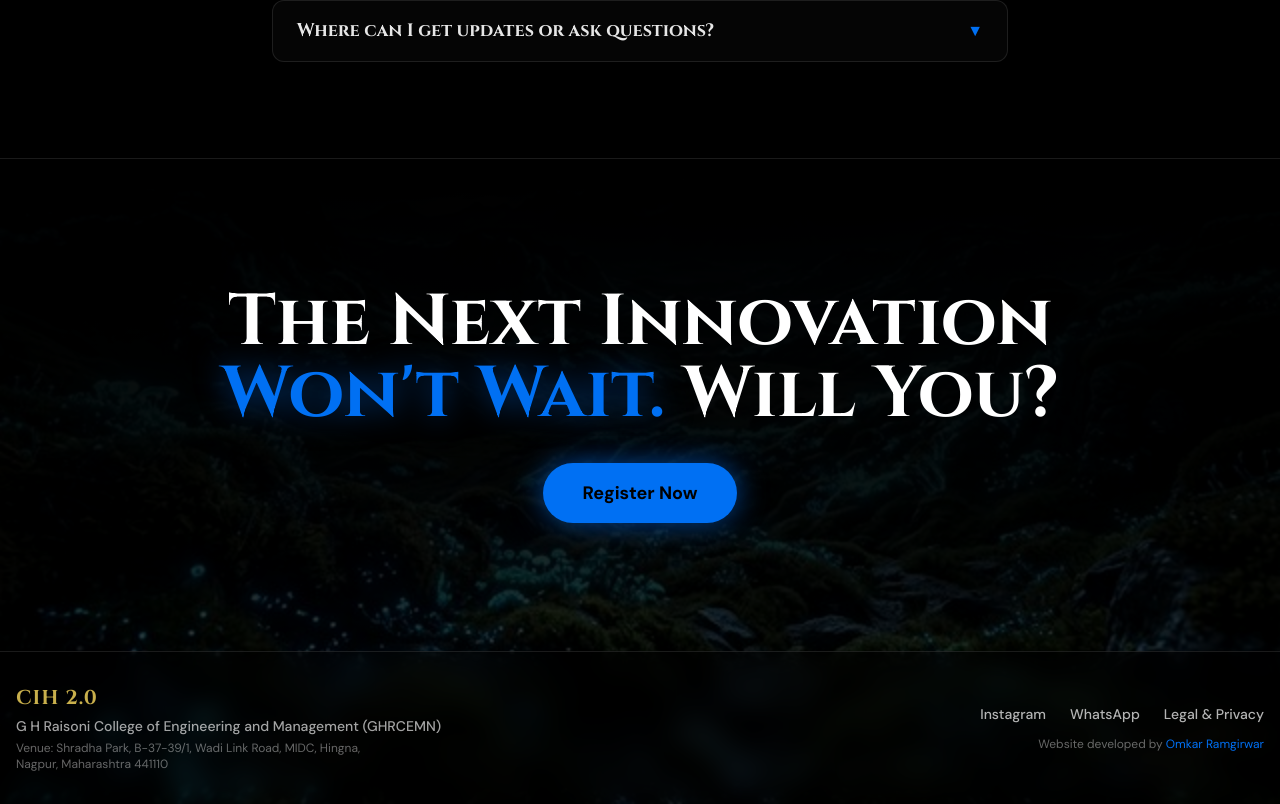
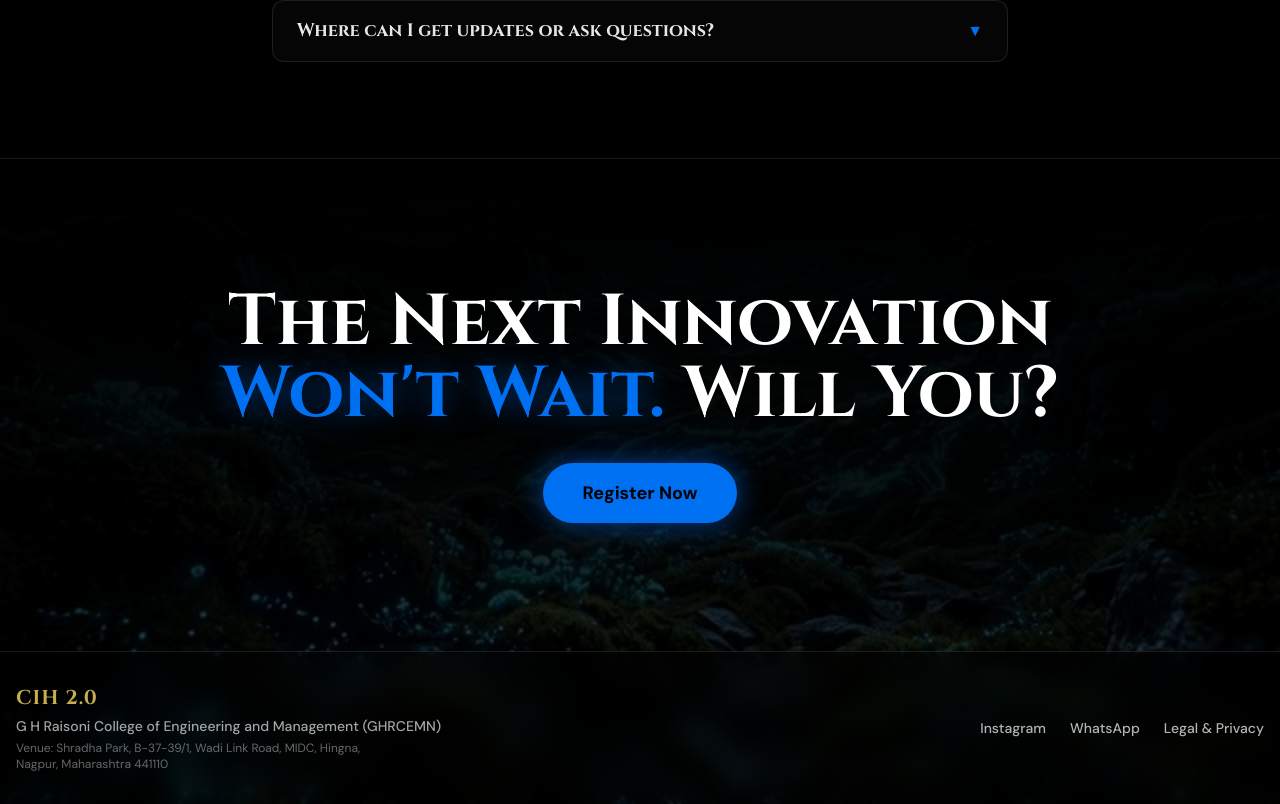
Before and after one commit to Omkar2240/cih-2.0, a Next.js app: page / in a window 1280 px wide. Shown: the part 6785-7589 px from the top of the page. Built offline with nearby package versions, Linux system fonts and the light colour scheme.

Commit message:
Remove developer credit from TerrainFooter
Removed the developer credit section from the footer.

```diff
--- a/src/components/sections/TerrainFooter.tsx
+++ b/src/components/sections/TerrainFooter.tsx
@@ -60,9 +60,6 @@ export function TerrainFooter() {
               <a href="https://chat.whatsapp.com/CauypSZQb7p7TGJxgqZGEq" className="hover:text-neon-cyan transition-colors">WhatsApp</a>
               <a href="/legal" className="hover:text-neon-cyan transition-colors">Legal & Privacy</a>
             </div>
-            <div className="text-xs text-white/40 font-body">
-              Website developed by <a href="https://omkarramgirwar.vercel.app/" target="_blank" rel="noopener noreferrer" className="text-neon-cyan hover:underline hover:text-white transition-colors">Omkar Ramgirwar</a>
-            </div>
           </div>
         </div>
       </div>
```
